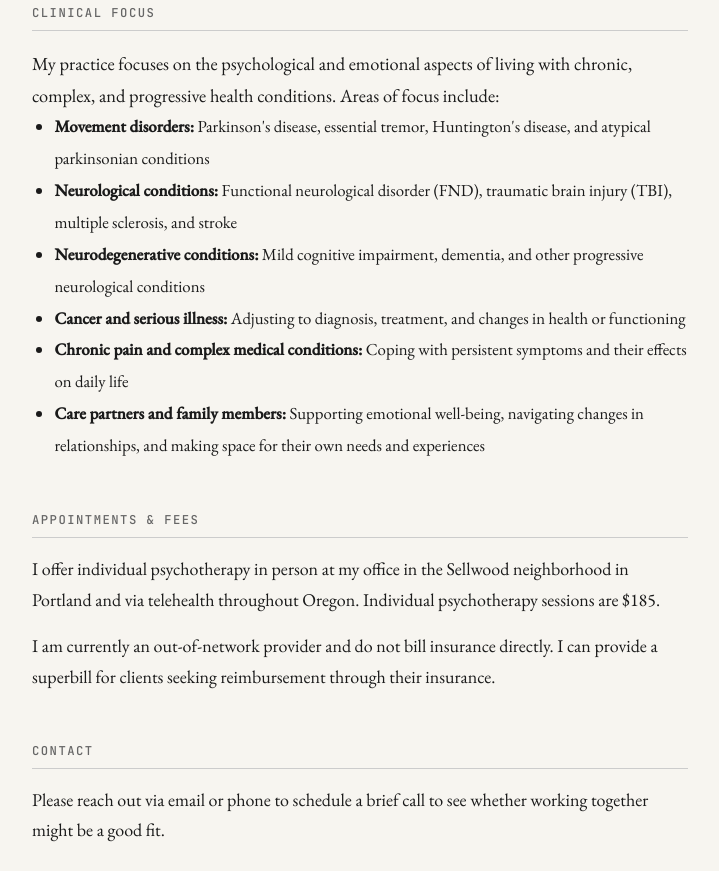
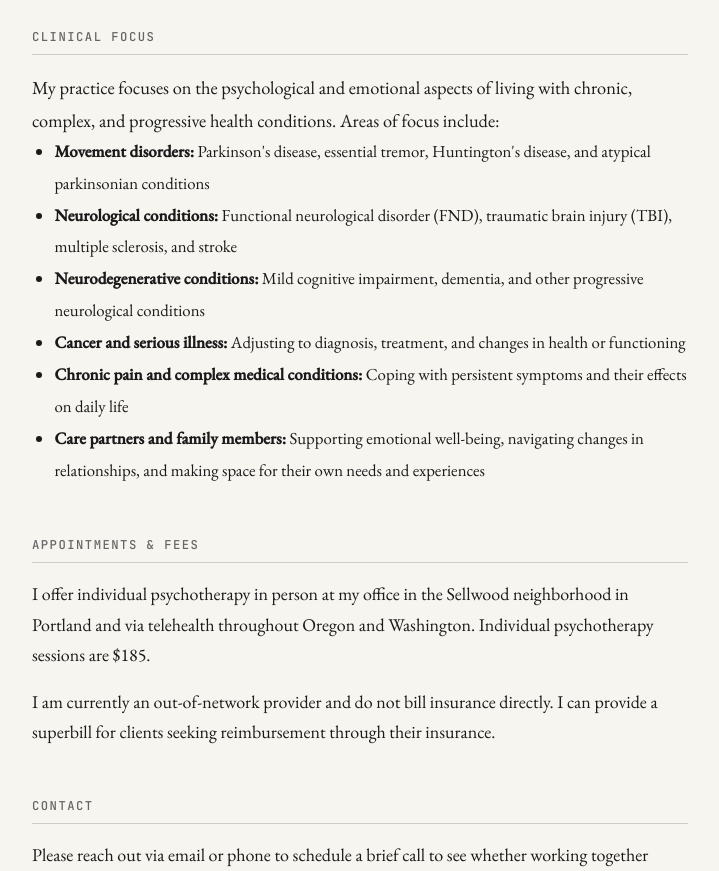
Before and after one commit to drkateshirley/drkateshirley.github.io, a plain HTML site: page clinical.html in a window 1280 px wide. Shown: the part 1712-2583 px from the top of the page, without its empty margins (280-999 px from the left). Drawn offline with nearby package versions, Linux system fonts and the light colour scheme.

Commit message:
Update clinical.html

```diff
--- a/clinical.html
+++ b/clinical.html
@@ -306,6 +306,7 @@
 
       <div class="meta">
         Licensed Psychologist, Oregon (License #4341)<br>
+        Licensed Psychologist, Washington (License #PY.70160436)<br>
         M.A., Counseling Psychology, Lewis &amp; Clark College<br>
         Ph.D., Clinical Psychology, Oregon Health &amp; Science University<br>
         Predoctoral Internship, Warren Alpert Medical School, Brown University<br>
@@ -378,7 +379,7 @@
 
       <p>
         I offer individual psychotherapy in person at my office in
-        the Sellwood neighborhood in Portland and via telehealth throughout Oregon.
+        the Sellwood neighborhood in Portland and via telehealth throughout Oregon and Washington.
         Individual psychotherapy sessions are $185.
       </p>
 
```
